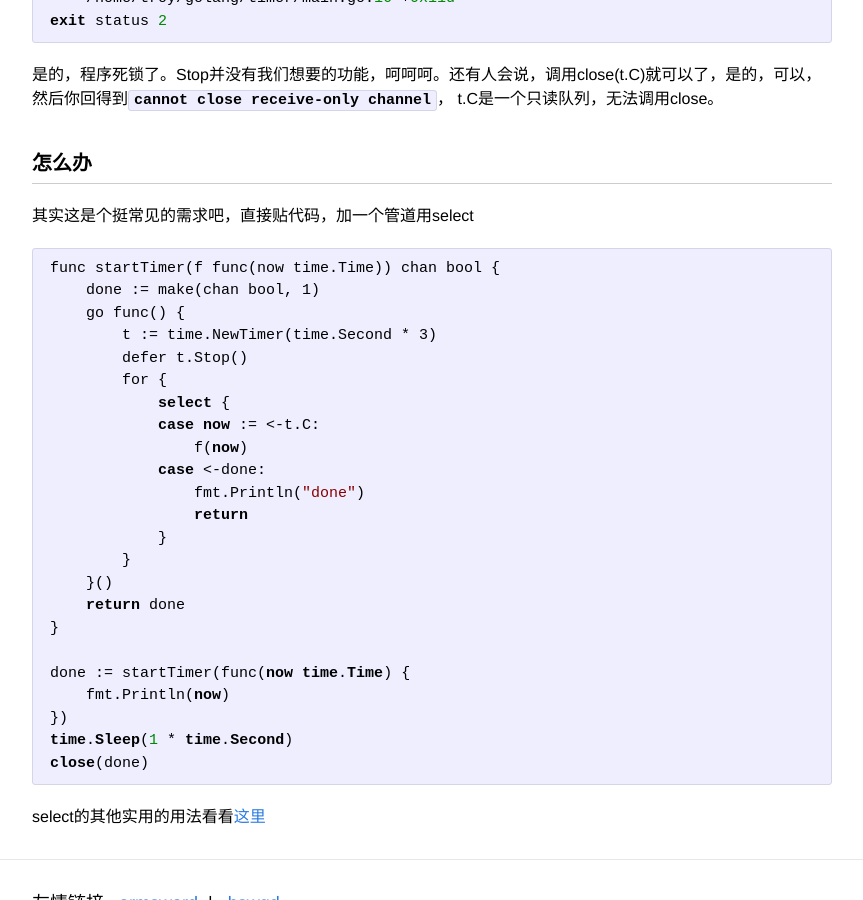
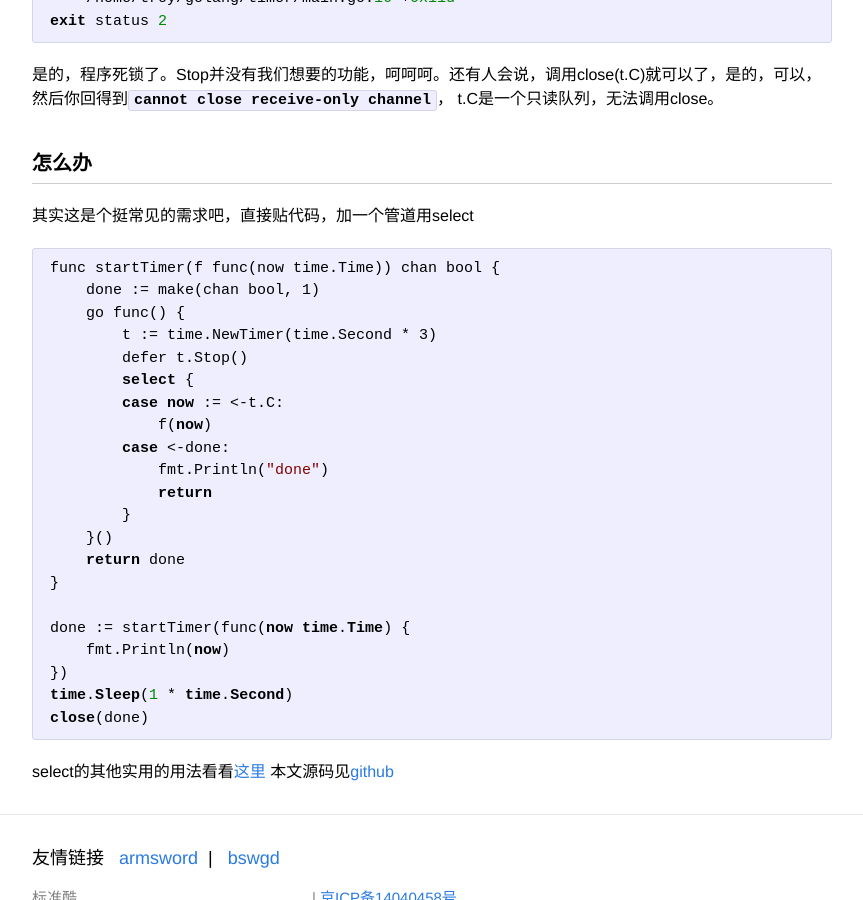
Before and after one commit to aholic/cstdlib.com, a Jekyll site: the page built from _posts/2015-08-16-golang-timer.markdown, in a window 1280 px wide and 900 px high, scrolled down 1445 px. Shown: the whole window, without its empty margins (208-1071 px from the left). Built offline with Jekyll 4.4.1, drawn with Linux system fonts in a browser that asks for light colours; comment, search, counter and statistics services are not loaded.

Commit message:
update code info in article

```diff
--- a/_posts/2015-08-16-golang-timer.markdown
+++ b/_posts/2015-08-16-golang-timer.markdown
@@ -68,14 +68,12 @@ t.C是一个只读队列，无法调用close。
         go func() {
             t := time.NewTimer(time.Second * 3)
             defer t.Stop()
-            for {
-                select {
-                case now := <-t.C:
-                    f(now)
-                case <-done:
-                    fmt.Println("done")
-                    return
-                }
+            select {
+            case now := <-t.C:
+                f(now)
+            case <-done:
+                fmt.Println("done")
+                return
             }
         }()
         return done
@@ -88,3 +86,4 @@ t.C是一个只读队列，无法调用close。
     close(done)
 
 select的其他实用的用法看看[这里](http://yanyiwu.com/work/2014/11/08/golang-select-typical-usage.html)
+本文源码见[github](https://github.com/aholic/ggtimer)
```
